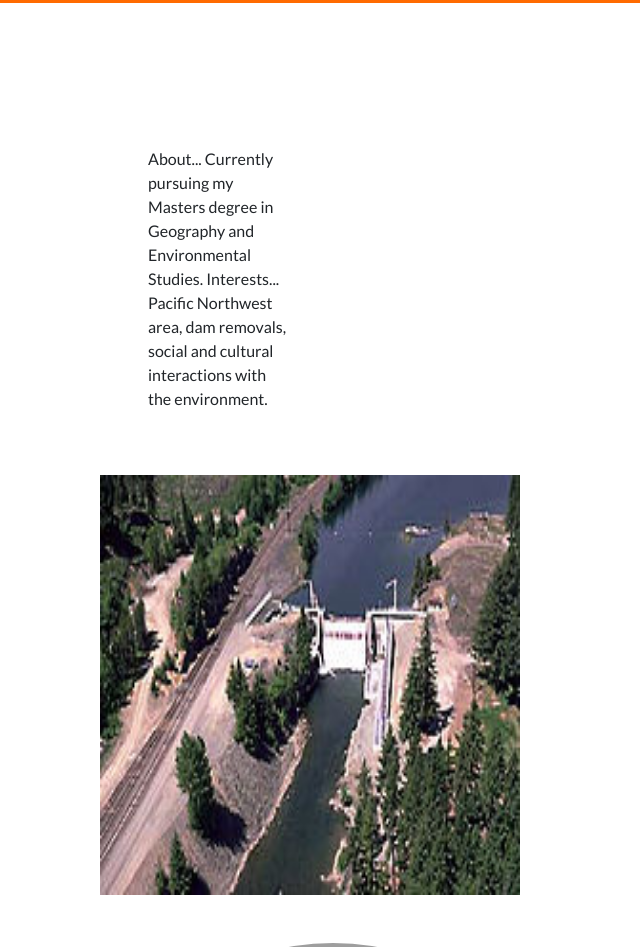
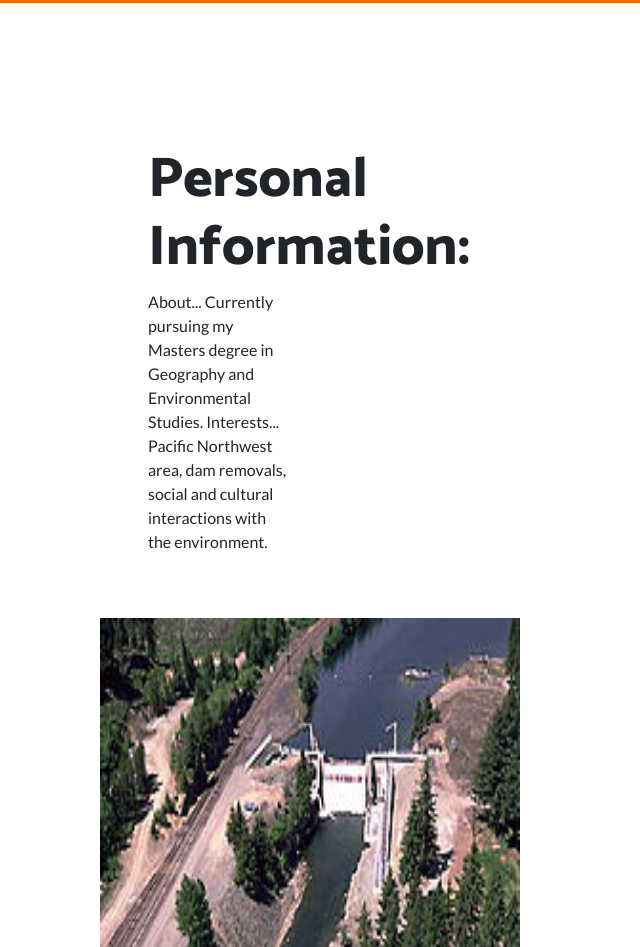
Before and after one commit to midna123/midna123.github.io, a website: page index.html in a window 1280 px wide. Shown: the part 760-1707 px from the top of the page, without its empty margins (0-640 px from the left). Drawn offline with Linux system fonts and the light colour scheme; grey boxes are pictures that could not be loaded.

Commit message:
Update index.html

```diff
--- a/index.html
+++ b/index.html
@@ -63,7 +63,7 @@
         </div>
         <div class="col-lg-6 order-lg-1">
           <div class="p-5">
-            <!-- <h2 class="display-4">For those about to/h2> -->
+            <h2 class="display-4">Personal Information:</h2>
             <p>About...
               Currently pursuing my Masters degree in Geography and Environmental Studies.
                Interests...
```
